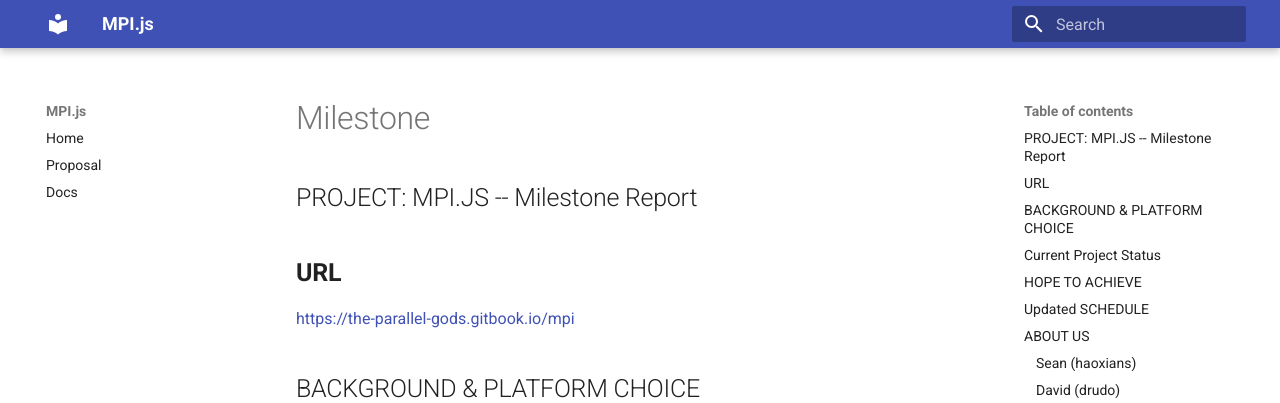
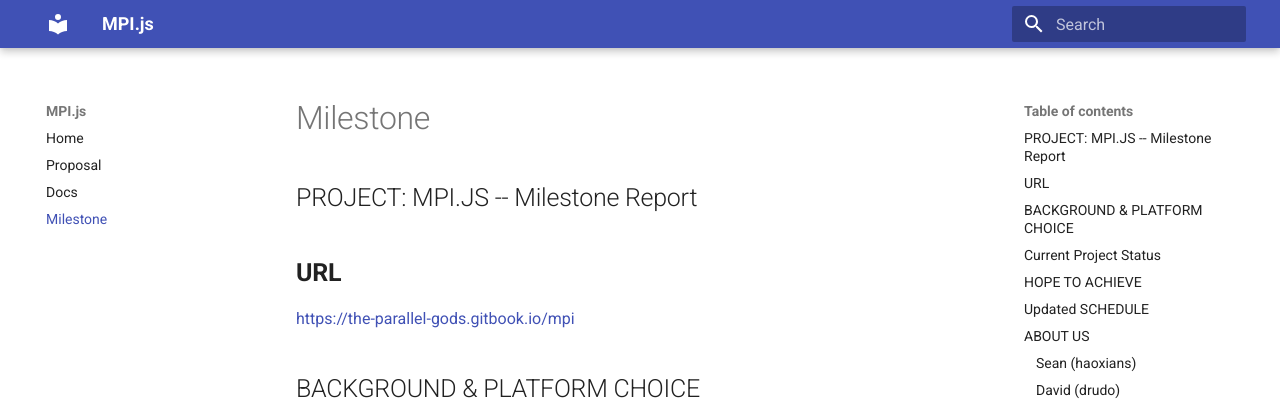
Before and after one commit to the-parallel-gods/mpi.js, an MkDocs documentation site: the page built from docs/milestone.md, in a window 1280 px wide. Shown: the top 403 px of the page. Built offline with MkDocs 1.6.1 and Material for MkDocs 9.7.7, drawn with Linux system fonts in a browser that asks for light colours.

Commit message:
Update mkdocs.yml

```diff
--- a/mkdocs.yml
+++ b/mkdocs.yml
@@ -29,3 +29,4 @@ nav:
   - Home: home.md
   - Proposal: proposal.md
   - Docs: docs.md
+  - Milestone: milestone.md
```
